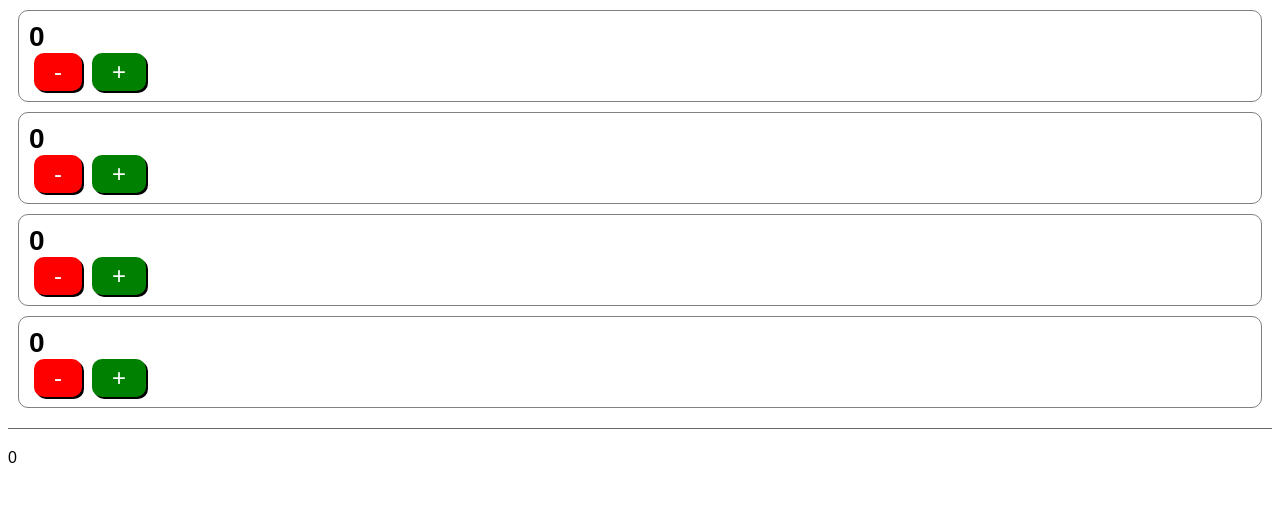
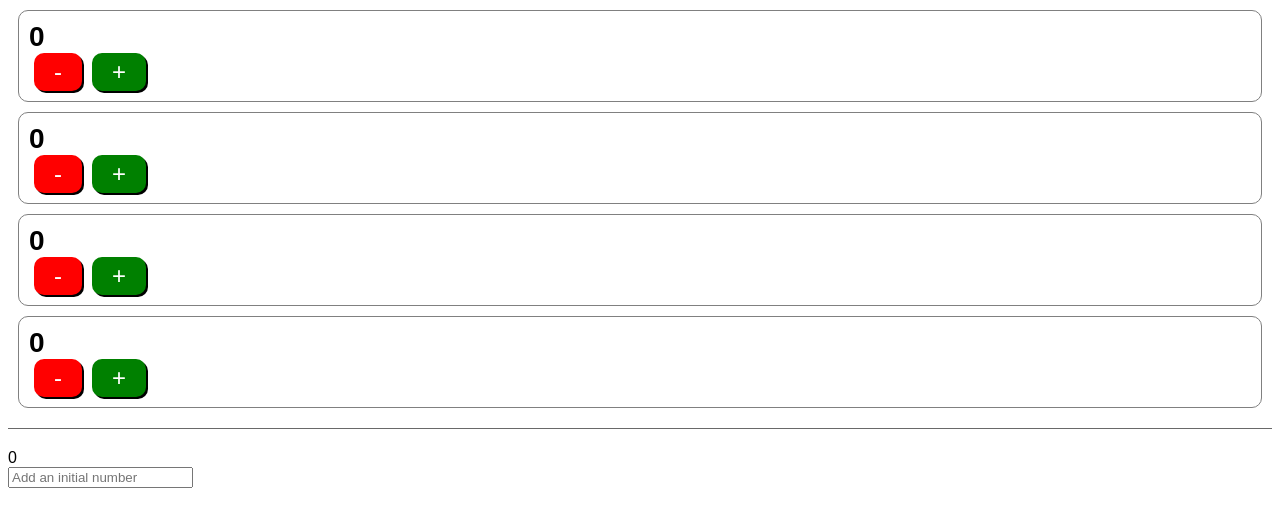
Before and after one commit to IrenePerezAlonso/Intent-HQ-exercise, a React (Create React App) app in the folder code-challenges-master/javascript/counters/: page / in a window 1280 px wide. Shown: the top 526 px of the page. Built offline with nearby package versions, Linux system fonts and the light colour scheme.

Commit message:
Create an input to resolve the stage7

```diff
--- a/code-challenges-master/javascript/counters/src/components/App/App.js
+++ b/code-challenges-master/javascript/counters/src/components/App/App.js
@@ -1,13 +1,15 @@
 import React, { useState } from "react";
-import { Counter, Total } from '../';
+import { Counter, Total, Input } from '../';
 import './App.css';
 
 function App() {
+
   const data = [
     { id: 1, value: 0 },
     { id: 2, value: 0 },
     { id: 3, value: 0 },
   ];
+
   const [fullData, setFullData] = useState(data || []);
   const [isolatedData, setIsolatedData] = useState({ id: 4, value: 0 });
 
@@ -45,6 +47,9 @@ function App() {
       <Counter key={isolatedData.id} id={isolatedData.id} value={isolatedData.value} removeValue={handleRemoveValue} addValue={handleAddValue}  />
       <div className="separator" />
       <Total totalValue={sumValues([...fullData, isolatedData])} />
+      <Input addInitialNumber={setFullData}
+      value={fullData}
+      ></Input>
     </div>
   );
 }
--- /dev/null
+++ b/code-challenges-master/javascript/counters/src/components/Input/Input.js
@@ -0,0 +1,25 @@
+import React, { useState } from "react";
+// import './Input.css';
+
+function Input(props) {
+    const [initialNumber, setInitialNumber] = useState(" ");
+
+    const handleInitialNumber = (event) => {
+
+    }
+
+    // console.log('props', props.addInitialNumber)
+
+    return (
+        <div>
+            <input
+            onChange={handleInitialNumber}
+            placeholder="Add an initial number"
+            >
+            </input>
+            {/* <button onClick={() => save()}>Submit</button> */}
+        </div>
+    )
+}
+
+export default Input;
--- a/code-challenges-master/javascript/counters/src/components/index.js
+++ b/code-challenges-master/javascript/counters/src/components/index.js
@@ -1,7 +1,9 @@
 import Counter from './Counter/Counter';
 import Total from './Total/Total';
+import Input from './Input/Input';
 
 export {
   Counter,
-  Total
+  Total,
+  Input
 };
```
